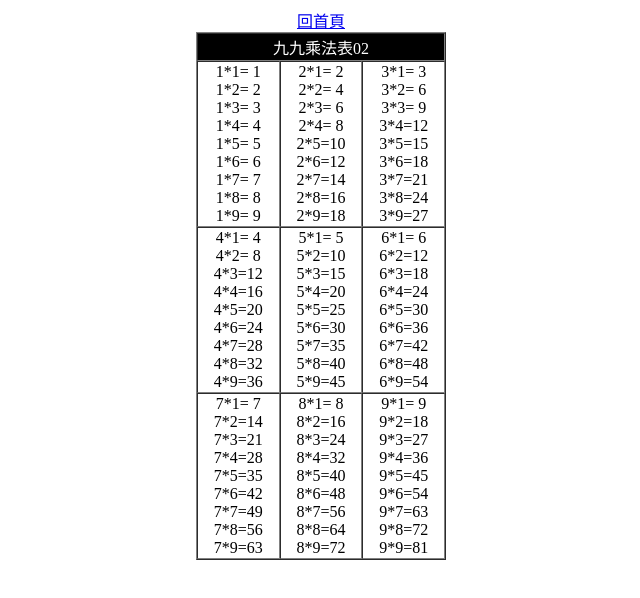
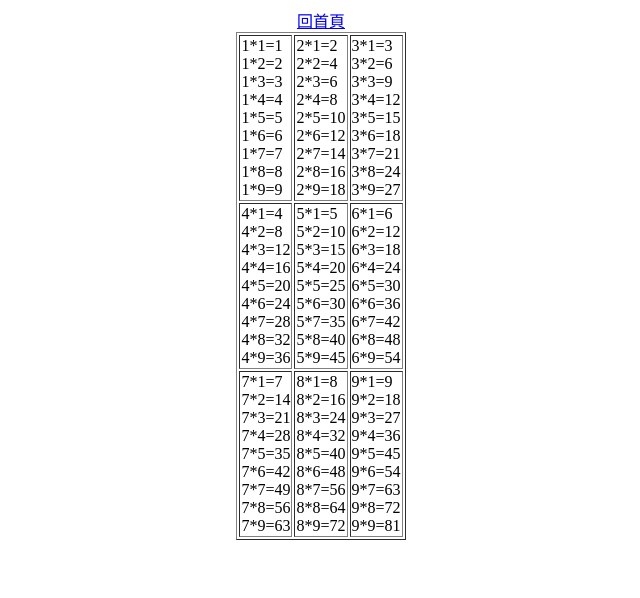
Before and after one commit to 1110803034/1110803034, a plain HTML site: page 九九乘法表2.html in a window 1280 px wide. Shown: the whole page, without its empty margins (319-959 px from the left). Drawn offline with Linux system fonts and the light colour scheme.

Commit message:
Add files via upload

```diff
--- a/九九乘法表2.html
+++ b/九九乘法表2.html
@@ -3,128 +3,28 @@
 <head>
 	<meta charset="UTF-8">
 	<meta name="viewport" content="width=device-width, initial-scale=1.0">
-	<title>九九乘法表02</title>
-	<style>
-	#p1{
-		background: #000;
-		color: #fff;
-		font-weight: bold
-		font-size:14px ;
-	}
-	td{
-	text-align: center;
-	}
-	</style>
+	<title>Document</title>
 </head>
 <body>
+	<center><a href="index.html">回首頁</a></center>
 	<center>
-	<a href="index.html">回首頁</a>
+	<table border="1">
+		<script>
+			for (i= 1; i<=9 ; i++)
+		{
+			if (i%3==1)
+				document.write("<tr>");
+			document.write("<td>");
+			for (j=1; j<= 9; j++)
+			 {
+			 	document.write(i+"*"+j+"="+(i*j)+"<br>");
+			}
+			document.write("</td>");
+			if (i%3==0)
+				document.write("</tr>")
+		}
+		</script>
+	</table>
 	</center>
-	<table border="1"width="250" cellspacing="0" align="center">
-		<tr><td colspan="4" id="p1" align="center">九九乘法表02</td></tr>
-		<tr>
-		<td>
-		1*1=&nbsp;1<br>
-		1*2=&nbsp;2<br>
-		1*3=&nbsp;3<br>
-		1*4=&nbsp;4<br>
-		1*5=&nbsp;5<br>
-		1*6=&nbsp;6<br>
-		1*7=&nbsp;7<br>
-		1*8=&nbsp;8<br>
-		1*9=&nbsp;9<br>
-	    </td>
-		<td>
-		2*1=&nbsp;2<br>
-		2*2=&nbsp;4<br>
-		2*3=&nbsp;6<br>
-		2*4=&nbsp;8<br>
-		2*5=10<br>
-		2*6=12<br>
-		2*7=14<br>
-		2*8=16<br>
-		2*9=18<br>
-	    </td>
-		<td>
-		3*1=&nbsp;3<br>
-		3*2=&nbsp;6<br>
-		3*3=&nbsp;9<br>
-		3*4=12<br>
-		3*5=15<br>
-		3*6=18<br>
-		3*7=21<br>
-		3*8=24<br>
-		3*9=27<br>
-		</td>
-	    </tr>
-	    <tr>
-		<td>
-		4*1=&nbsp;4<br>
-		4*2=&nbsp;8<br>
-		4*3=12<br>
-		4*4=16<br>
-		4*5=20<br>
-		4*6=24<br>
-		4*7=28<br>
-		4*8=32<br>
-		4*9=36<br>
-	</td>
-		<td>5*1=&nbsp;5<br>
-		5*2=10<br>
-		5*3=15<br>
-		5*4=20<br>
-		5*5=25<br>
-		5*6=30<br>
-		5*7=35<br>
-		5*8=40<br>
-		5*9=45<br></td>
-		<td>
-		6*1=&nbsp;6<br>
-		6*2=12<br>
-		6*3=18<br>
-		6*4=24<br>
-		6*5=30<br>
-		6*6=36<br>
-		6*7=42<br>
-		6*8=48<br>
-		6*9=54<br>
-	    </td>
-	    </tr>
-	    <tr>
-		<td>
-		7*1=&nbsp;7<br>
-		7*2=14<br>
-		7*3=21<br>
-		7*4=28<br>
-		7*5=35<br>
-		7*6=42<br>
-		7*7=49<br>
-		7*8=56<br>
-		7*9=63<br>
-		</td>
-		<td>
-		8*1=&nbsp;8<br>
-		8*2=16<br>
-		8*3=24<br>
-		8*4=32<br>
-		8*5=40<br>
-		8*6=48<br>
-		8*7=56<br>
-		8*8=64<br>
-		8*9=72<br>
-		</td>
-		<td>
-		9*1=&nbsp;9<br>
-		9*2=18<br>
-		9*3=27<br>
-		9*4=36<br>
-		9*5=45<br>
-		9*6=54<br>
-		9*7=63<br>
-		9*8=72<br>
-		9*9=81<br>
-		</td>
-	    </tr>
-	</table>
 </body>
 </html>
```
